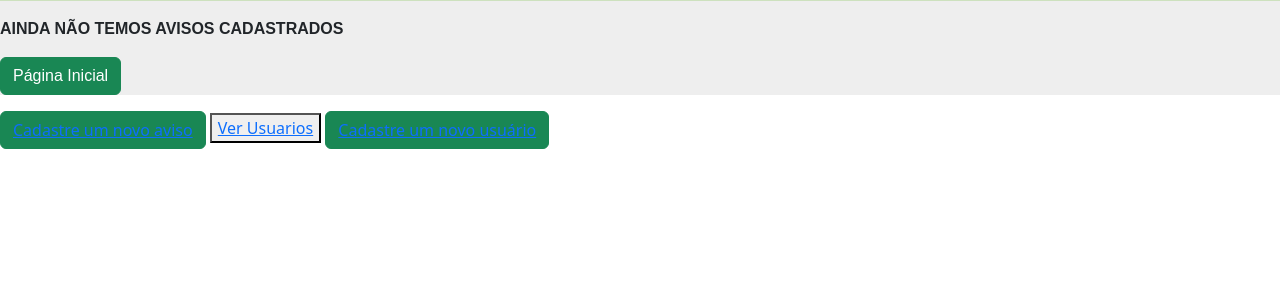
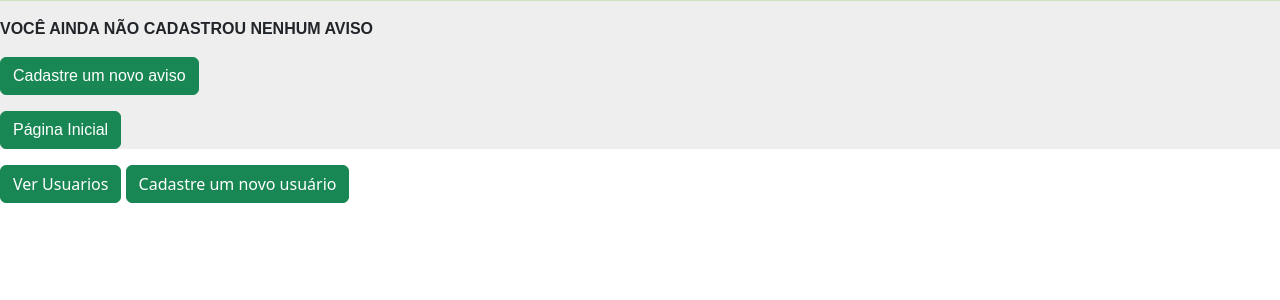
Before and after one commit to Sara-niery/MuralIFRN, a Django app: page /perfil/ in a window 1280 px wide. Shown: the part 56-356 px from the top of the page. Run offline with Django 4.2, Linux system fonts and the light colour scheme; a user stored in the database is signed in; some libraries are stand-ins or nearby versions.

Commit message:
organizando botões

```diff
--- a/core/models.py
+++ b/core/models.py
@@ -2,7 +2,7 @@ from django.db import models
 from django.contrib.auth.models import AbstractUser
 
 class Usuario(AbstractUser):
-    nome = models.CharField('Nome', max_length= 100)
+    nome = models.CharField('nome', max_length= 100)
     cargo = models.CharField('cargo', max_length=50)
 
     # class Meta:
--- a/static/estilo.css
+++ b/static/estilo.css
@@ -52,3 +52,12 @@ footer {
 #linha {
     color: #68B92C;
 }
+
+.button {
+    -webkit-transition-duration: 0.4s;
+    transition-duration: 0.4s;
+}
+
+.button:hover {
+    background-color: #4CAF50;
+}
--- a/templates/cruds/avisos.html
+++ b/templates/cruds/avisos.html
@@ -28,12 +28,14 @@
 </head>
 <body>
     <h1>SEUS AVISOS</h1>
-    <p><a href="{% url 'cadastrar_aviso' %}" class="btn btn-success" value="Cadastrar um novo aviso">Cadastrar um novo aviso</a></p>
     {% for aviso in todos_avisos %}
             <p><b>Título:</b> {{ aviso.titulo }} </p>
             <p><b>autor:</b> {{ aviso.usuario.nome }} </p>
             <a href="{% url 'atualizar_aviso' aviso.id %}" class="btn button button:hover" value="Editar aviso"> Editar </a>
             <a href="{% url 'deletar_aviso' aviso.id %}" class="btn button"> Excluir </a>
+
+            <p><a href="{% url 'cadastrar_aviso' %}" class="btn btn-success" value="Cadastrar um novo aviso">Cadastrar um novo aviso</a></p>
+
 
         {% empty %}
             <p><b>VOCÊ AINDA NÃO CADASTROU NENHUM AVISO</b></p>
--- a/templates/cruds/usuario_cadastrar.html
+++ b/templates/cruds/usuario_cadastrar.html
@@ -21,11 +21,11 @@
         <div class="">
             <form method="POST" enctype="multipart/form-data">
                 {% csrf_token %}
-                <p>Nome: {{ form_usuario.username }} </p>
+                <p>Nome: {{ form_usuario.nome }} </p>
+                <p>Usuário: {{ form_usuario.username }} </p>
                 <p>Senha: {{ form_usuario.password1 }} </p>
                 <p>Confirme a Senha: {{ form_usuario.password2 }} </p>
                 <p>Email: {{ form_usuario.email }} </p>
-                <p>Nome: {{ form_usuario.nome }} </p>
                 <p>Cargo: {{ form_usuario.cargo }} </p>
                 <p>É um admim?
                     <input type="radio" name="tipo" value="admin" />Sim<br />
--- a/templates/index.html
+++ b/templates/index.html
@@ -39,6 +39,11 @@
                             </li>
 
                             <p><a href="{% url 'listar_aviso' %}"><button class="btn btn-success">Editar Avisos</button></a></p>
+
+                            {% if user.is_superuser %}
+                            <p><a href="{% url 'listar_usuario' %}" class="btn btn-success">Ver Usuarios</a></p>
+                            <p><a href="{% url 'cadastrar_usuario' %}" class="btn btn-success">Cadastre um novo usuário</a></p>
+                            {% endif %}
 
                             {% if user.is_authenticated %}
                             <p><a href="{% url 'cadastrar_aviso' %}"><button class="btn btn-success">Cadastrar um novo aviso</button></a></p>
--- a/templates/perfil.html
+++ b/templates/perfil.html
@@ -39,7 +39,7 @@
                     </div>
                 </div>
             {% empty %}
-                <p><b>AINDA NÃO TEMOS AVISOS CADASTRADOS</b></p>
+                <p><b>VOCÊ AINDA NÃO CADASTROU NENHUM AVISO</b></p>
             {% endfor %}
 
 
@@ -47,14 +47,17 @@
 
         </div>
 
+        <p><a href="{% url 'cadastrar_aviso'%}" class="btn btn-success">Cadastre um novo aviso</a></p>
 
-        <p><a href="{% url 'logout' %}"><button class="btn btn-success" >Página Inicial</button></a></p>
+        <p><a href="{% url 'home' %}"><button class="btn btn-success" >Página Inicial</button></a></p>
     </main>
-    <button class="btn btn-success button"><a href="{% url 'cadastrar_aviso'%}">Cadastre um novo aviso</a></button>
+
     {% if user.is_superuser %}
-    <button class="btn-success"><a href="{% url 'listar_usuario' %}">Ver Usuarios</a></button>
-    <button class="btn btn-success"><a href="{% url 'cadastrar_usuario' %}">Cadastre um novo usuário</a></button>
+    <a href="{% url 'listar_usuario' %}" class="btn btn-success">Ver Usuarios</a>
+    <a href="{% url 'cadastrar_usuario' %}" class="btn btn-success">Cadastre um novo usuário</a></button>
     {% endif %}
+
+
 </body>
 
 </html>
```
Also changed, not shown: templates/cruds/usuarios.html (+13 -5 lines), db.sqlite3.
